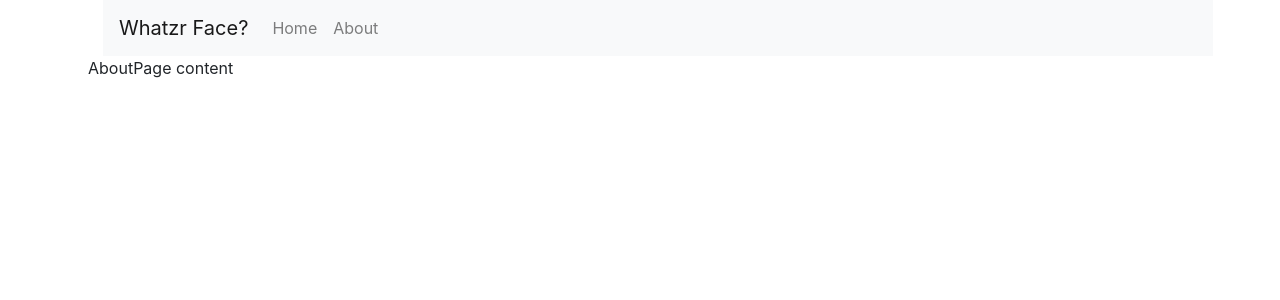
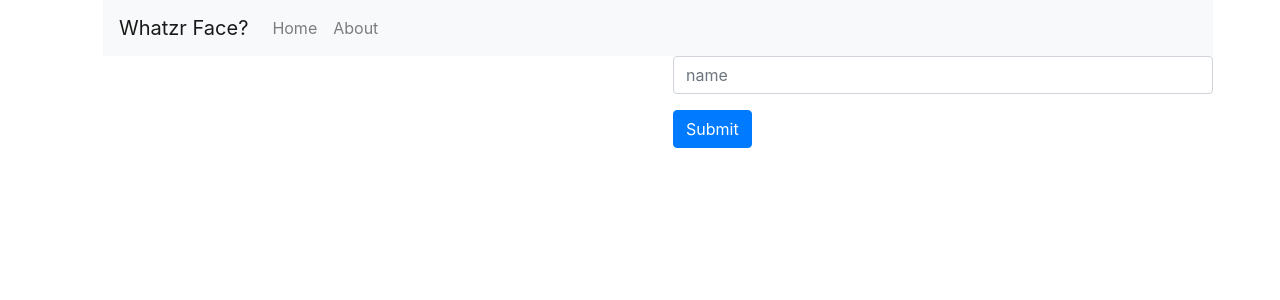
Before and after one commit to RoelandMatthijssens/whatzrface, a React (Create React App) app: page /about in a window 1280 px wide. Shown: the top 300 px of the page. Built offline with nearby package versions, Linux system fonts and the light colour scheme.

Commit message:
Add wikidata SPARQL integration

```diff
--- a/src/components/layout/basiclayout.js
+++ b/src/components/layout/basiclayout.js
@@ -11,7 +11,9 @@ const BasicLayout = ({ children }) => {
                 </Col>
             </Row>
             <Row>
-                {children}
+                <Container>
+                    {children}
+                </Container>
             </Row>
         </Container>
     )
--- a/src/pages/aboutpage.js
+++ b/src/pages/aboutpage.js
@@ -1,12 +1,71 @@
 
-import React from 'react'
+import React, { useState } from 'react'
 import { BasicLayout } from '../components/layout'
-
+import { Form, Button, Row, Col, Image, Container } from 'react-bootstrap';
+import { SparqlClient } from '../utils';
+import { Formik } from 'formik';
+import * as Yup from 'yup';
 
 const AboutPage = () => {
+    const client = new SparqlClient()
+    const [image, setImage] = useState('')
+    const onClick = ({ name }, { setSubmitting, resetForm }) => {
+        setSubmitting(true)
+        client.getDetailsForActor(name)
+            .then((result) => {
+                console.log(result)
+                setImage(result.image)
+                setSubmitting(false)
+                resetForm()
+            })
+        // client.getMoviesForActor('Robert Pattinson')
+        //     .then((result) => {
+        //     })
+    }
+    const validationSchema = Yup.object().shape({
+        name: Yup.string()
+            .required("*Name is required"),
+    });
     return (
         <BasicLayout>
-            AboutPage content
+            <Row>
+                <Col>
+                    <Image src={image} fluid />
+                </Col>
+                <Col>
+                    <Formik
+                        validationSchema={validationSchema}
+                        initialValues={{ name: '' }}
+                        onSubmit={onClick}
+                    >
+                        {({
+                            values,
+                            errors,
+                            touched,
+                            handleChange,
+                            handleBlur,
+                            handleSubmit,
+                            isSubmitting,
+                        }) => (
+                                <Form onSubmit={handleSubmit} >
+                                    <Form.Group controlId="formName">
+                                        <Form.Control
+                                            type="text"
+                                            name="name"
+                                            placeholder={"name"}
+                                            onChange={handleChange}
+                                            onBlur={handleBlur}
+                                            value={values.guess}
+                                        />
+                                    </Form.Group>
+                                    <Button variant="primary" type="submit" disabled={isSubmitting}>
+                                        Submit
+                            </Button >
+                                </Form>
+                            )}
+                    </Formik>
+                </Col>
+            </Row>
         </BasicLayout>
     )
 }
--- a/src/pages/homepage.js
+++ b/src/pages/homepage.js
@@ -2,18 +2,20 @@ import React from 'react'
 import { sample } from '../utils'
 import { BasicLayout } from '../components/layout'
 import { Celeb, CelebForm } from '../components'
-import { Col } from 'react-bootstrap';
+import { Row, Col } from 'react-bootstrap';
 
 const HomePage = ({ people }) => {
     const person = sample(people)
     return (
         <BasicLayout>
+            <Row>
                 <Col>
                     <Celeb person={person} />
                 </Col>
                 <Col>
                     <CelebForm person={person} />
                 </Col>
+            </Row>
         </BasicLayout>
     )
 }
--- /dev/null
+++ b/src/utils/SparqlClient.js
@@ -0,0 +1,78 @@
+class SparqlClient {
+    constructor(url = 'https://query.wikidata.org/sparql') {
+        this.baseUrl = url
+    }
+
+    async sparql(queryString) {
+        const url = this.baseUrl + '?query=' + encodeURIComponent(queryString)
+        return fetch(url, {
+            headers: {
+                'Accept': 'application/sparql-results+json'
+            }
+        })
+            .then(res => res.json())
+            .then(this.parseSparqlResult)
+    }
+
+    async getMoviesForActor(name, limit = 25) {
+        const query = `
+            SELECT distinct ?actor ?actorLabel ?movie ?movieLabel ?boxOffice
+            WHERE {
+                ?actor rdfs:label "${name}"@en.
+                ?actor wdt:P106 ?occupation.
+                ?occupation wdt:P279+ wd:Q33999.
+                ?movie wdt:P161 ?actor.
+                ?movie wdt:P2142 ?boxOffice.
+                SERVICE wikibase:label { bd:serviceParam wikibase:language "[AUTO_LANGUAGE],en". }
+            }
+            ORDER BY DESC(?boxOffice)
+            limit ${limit}
+        `
+        return this.sparql(query)
+    }
+
+    async getDetailsForActor(name, limit = 1) {
+        const query = `
+            SELECT distinct ?actor ?actorLabel ?image
+            WHERE {
+                ?actor rdfs:label "${name}"@en.
+                ?actor wdt:P106 ?occupation.
+                OPTIONAL{?actor wdt:P18 ?image}.
+                ?occupation wdt:P279* wd:Q33999.
+                SERVICE wikibase:label { bd:serviceParam wikibase:language "[AUTO_LANGUAGE],en". }
+            }
+            limit ${limit}
+        `
+        return this.sparql(query)
+            .then((result) => {
+                return result[0]
+            })
+    }
+
+    parseSparqlResult({ results }) {
+        console.log(results)
+        const parseField = ({ type, value }) => {
+            switch (type) {
+                case "literal":
+                    return value
+                case "uri":
+                    return value
+                default:
+                    return value
+            }
+        }
+        const parseEntry = (entry) => {
+            const result = {}
+            for (const [key, field] of Object.entries(entry)) {
+                const parsed = parseField(field)
+                result[key] = parsed
+            }
+            return result
+        }
+        return results.bindings.map((entry) => {
+            return parseEntry(entry)
+        })
+    }
+}
+
+export default SparqlClient
--- a/src/utils/index.js
+++ b/src/utils/index.js
@@ -2,9 +2,11 @@ import sample from './sample'
 import loadImage from './loadImage'
 import slugify from './slugify'
 import levenshteinDistance from './levenshteinDistance'
+import SparqlClient from './SparqlClient'
 export {
     sample,
     loadImage,
     slugify,
     levenshteinDistance,
+    SparqlClient,
 }
```
Lines whose indentation alone changed are shown as unchanged.
